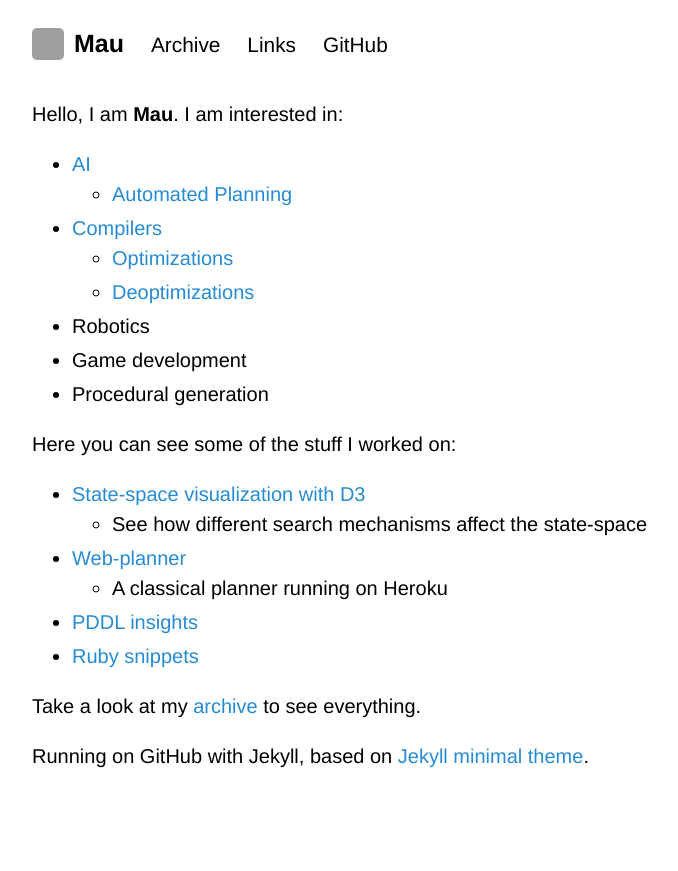
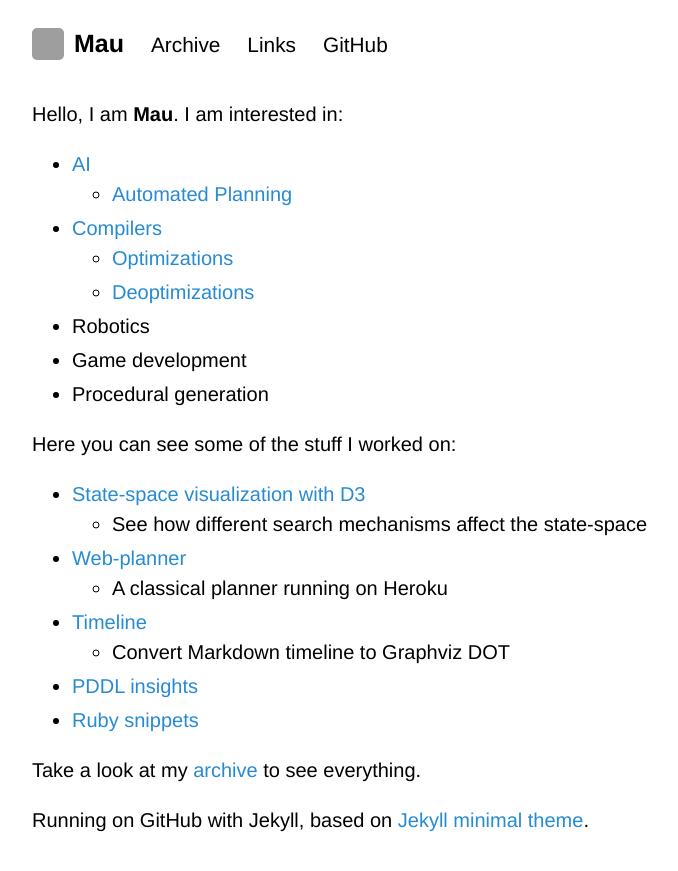
Before and after one commit to Maumagnaguagno/maumagnaguagno.github.io, a Jekyll site: the page built from index.md, in a window 1280 px wide. Shown: the top 871 px of the page, without its empty margins (228-906 px from the left). Built offline with Jekyll 4.4.1, drawn with Linux system fonts in a browser that asks for light colours; our own code applies the rules of GitHub Pages for plain Markdown files; grey boxes are pictures that could not be loaded.

Commit message:
Add Timeline to index

```diff
--- a/index.md
+++ b/index.md
@@ -20,6 +20,8 @@ Here you can see some of the stuff I worked on:
   - See how different search mechanisms affect the state-space
 - [Web-planner](https://web-planner.herokuapp.com/)
   - A classical planner running on Heroku
+- [Timeline](Timeline/)
+  - Convert Markdown timeline to Graphviz DOT
 - [PDDL insights](pddl.md)
 - [Ruby snippets](ruby.md)
 
```
